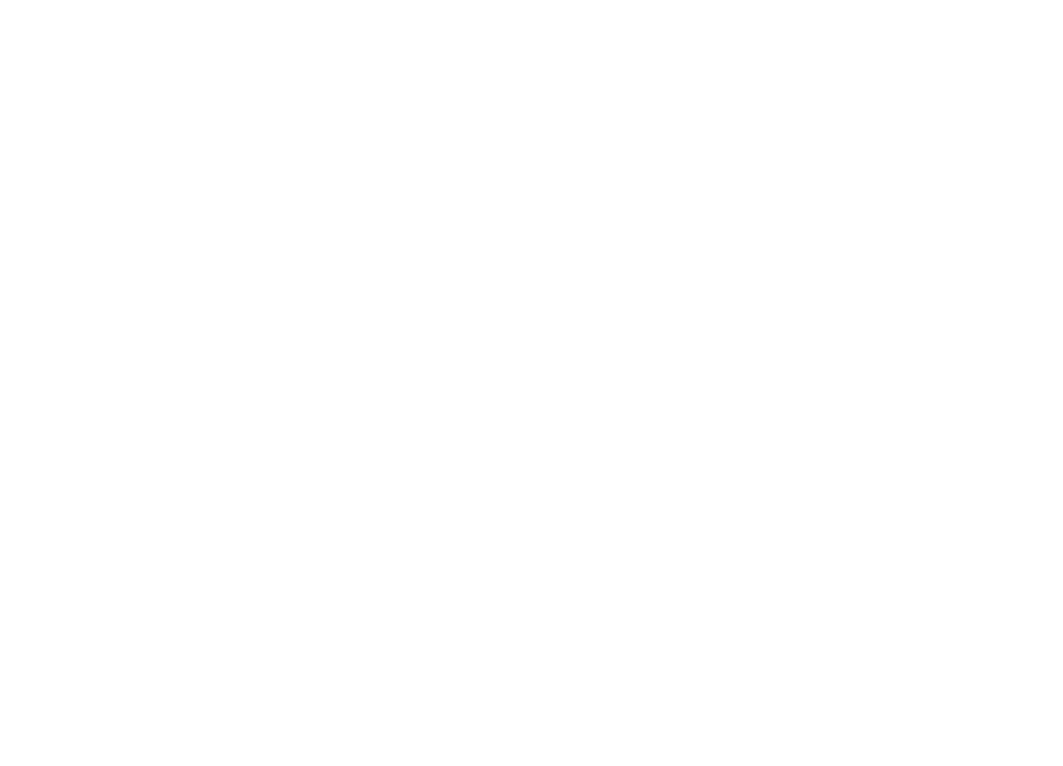
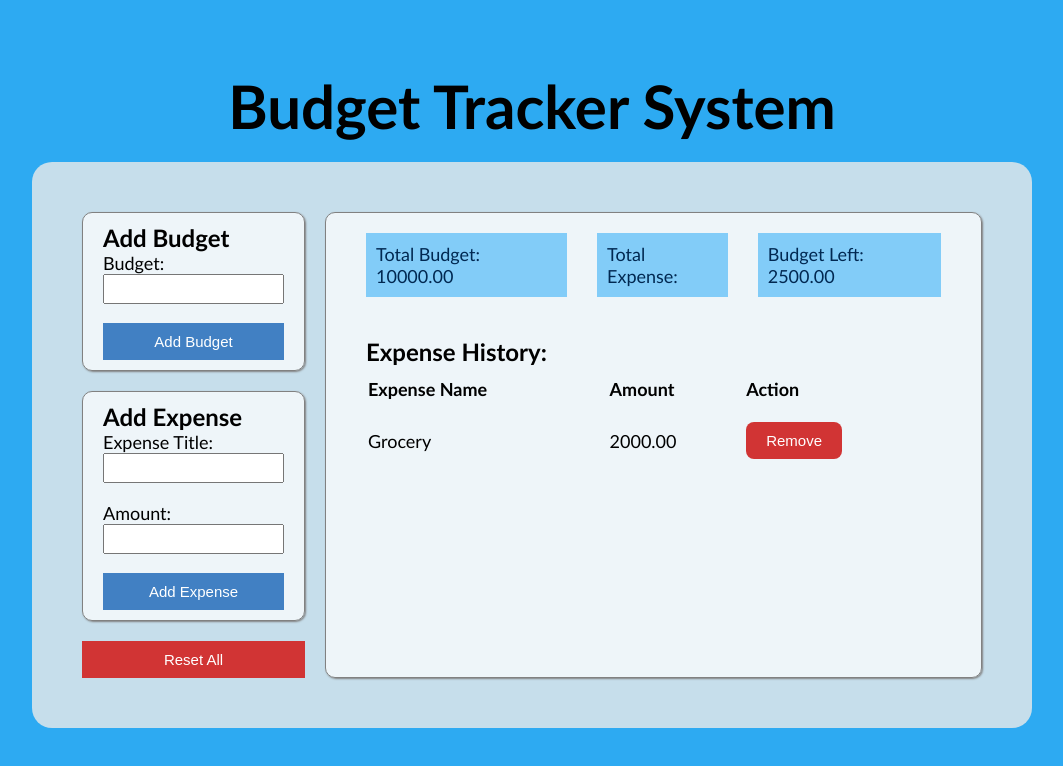
Before and after one commit to ansirokad/interview-1, a plain HTML site: page index.html in a window 1280 px wide. Shown: the whole page, without its empty margins (108-1171 px from the left). Drawn offline with Linux system fonts and the light colour scheme.

Commit message:
javascript

```diff
--- a/index.html
+++ b/index.html
@@ -1,14 +1,70 @@
 <!DOCTYPE html>
 <html lang="en">
+
 <head>
     <meta charset="UTF-8">
     <meta name="viewport" content="width=device-width, initial-scale=1.0">
     <title>Document</title>
     <link rel="stylesheet" href="style.css">
 </head>
+
 <body>
+    <div class="wrapper">
+        <div class="title">
+            <h1>Budget Tracker System</h1>
+        </div>
 
+        <main>
+            <div class="detail-1">
+                <article class="part-1">
+                    <h1>Add Budget</h1>
+                    <p>Budget:</p>
+                    <input type="number" > <br>
+                    <button onclick="" class="budget-btn" >Add Budget</button>
+                </article>
+
+                <article class="part-2">
+                    <h1>Add Expense</h1>
+                    <p>Expense Title:</p>
+                    <input type="text"> <br>
+                    <p>Amount:</p>
+                    <input  type="number" > <br>
+                    <button onclick="" class="expense-btn">Add Expense</button>
+                </article>
+                <button class="reset-btn">Reset All</button>
+            </div>
+
+            <div class="detail-2">
+                <article>
+                    <p >Total Budget: <span>10000.00</span>  </p>
+                    <p >Total Expense: <span></span></p>
+                    <p>Budget Left: 2500.00</p>
+                </article>
+
+                <article>
+                    <h1>Expense History:</h1>
+                    <table>
+                        <thead>
+                            <tr>
+                                <th>Expense Name</th>
+                                <th>Amount</th>
+                                <th>Action</th>
+                            </tr>
+                        </thead>
+                        <tbody>
+                            <tr>
+                                <td>Grocery</td>
+                                <td>2000.00</td>
+                                <td><button class="remove-btn">Remove</button></td>
+                            </tr>
+                        </tbody>
+                    </table>
+                </article>
+            </div>
+        </main>
+    </div>
 
     <script src="script.js"></script>
 </body>
+
 </html>
--- a/script.js
+++ b/script.js
@@ -0,0 +1,9 @@
+document.querySelector(".budget-btn").onclick = () => {
+  document.querySelector(".detail-2 article span").innerHTML =
+    document.querySelector(".detail-1 article input").value;
+};
+
+document.querySelector(".expense-btn").onclick = () => {
+  document.querySelector(".detail-2 article table td").innerHTML =
+    document.querySelector(".detail-1 .part-2 input").value;
+};
--- a/style.css
+++ b/style.css
@@ -1,5 +1,122 @@
-*{
+* {
     margin: 0;
     padding: 0;
     box-sizing: border-box;
 }
+
+body {
+    font-family: calibri;
+
+}
+
+.wrapper {
+    width: 100%;
+    height: 100vh;
+    background-color: rgb(45, 170, 242);
+    padding: 50px 140px;
+}
+
+.title {
+    font-size: 30px;
+    text-align: center;
+    padding: 20px 0;
+}
+
+main {
+    background-color: rgb(198, 222, 235);
+    padding: 50px;
+    border-radius: 20px;
+    display: flex;
+    gap: 20px;
+}
+
+.detail-1 {
+
+    flex-grow: 1;
+    display: grid;
+    gap: 20px;
+}
+
+.detail-1 article p {
+    font-size: 18px;
+}
+
+.detail-1 article input {
+    height: 30px;
+    font-family: 18px;
+}
+
+.detail-2 {
+    flex-grow: 2;
+    display: flex;
+    flex-direction: column;
+    gap: 20px;
+    border-radius: 10px;
+
+    padding: 10px 20px;
+    border: 1px solid rgb(129, 129, 129);
+    box-shadow: 1px 1px 2px gray;
+    background-color:rgba(255, 255, 255, 0.705);
+}
+
+
+.detail-1 article {
+  background-color:rgba(255, 255, 255, 0.705);
+    border: 1px solid rgb(129, 129, 129);
+    box-shadow: 1px 1px 2px gray;
+    border-radius: 10px;
+    padding: 10px 20px;
+    display: grid;
+}
+
+.detail-2 article {
+    border-radius: 10px;
+    padding: 10px 20px;
+}
+
+.detail-1 button {
+    padding: 10px;
+    color: white;
+    background-color: rgb(65, 128, 195);
+    border: none;
+    font-size: 15px;
+    cursor: pointer;
+}
+
+.detail-1 .reset-btn
+{
+    background-color: rgb(209, 52, 52);
+}
+.detail-2 article:first-child {
+    display: flex;
+    gap: 30px;
+    justify-content: space-around;
+}
+
+.detail-2 article p {
+    border: 1px solid black;
+    border: none;
+    font-size: 18px;
+    padding: 10px;
+    background-color: rgb(130, 204, 248);
+    color: rgb(1, 40, 81);
+}
+
+.detail-2 .remove-btn{
+        border: none;
+    padding: 10px 20px;
+    color: white;
+    font-size: 15px;
+    border-radius: 8px;
+    background-color: rgb(209, 52, 52);
+}
+
+.detail-2 table {
+    width: 100%;
+}
+
+.detail-2 table td,th{
+    padding: 10px 0;
+    text-align: start;
+    font-size: 18px;
+}
```
Also changed, not shown: 1 other file.
